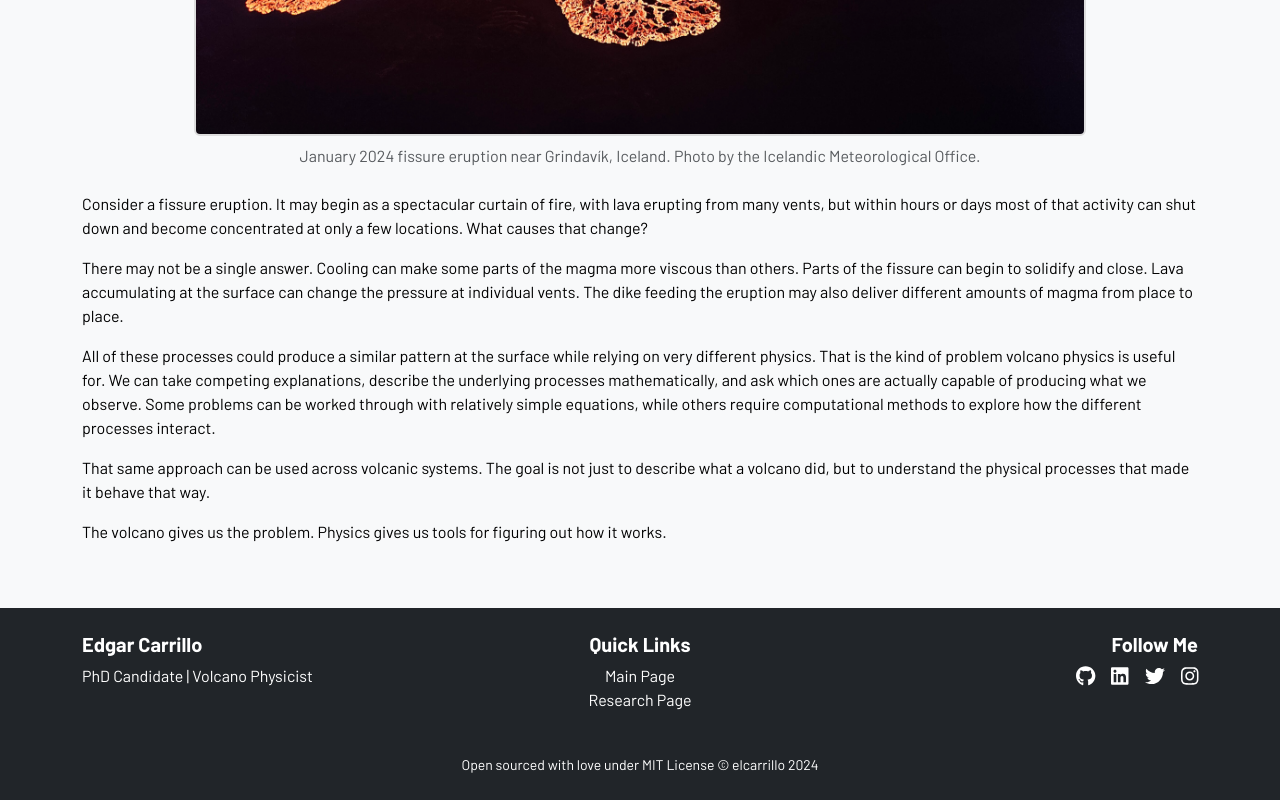
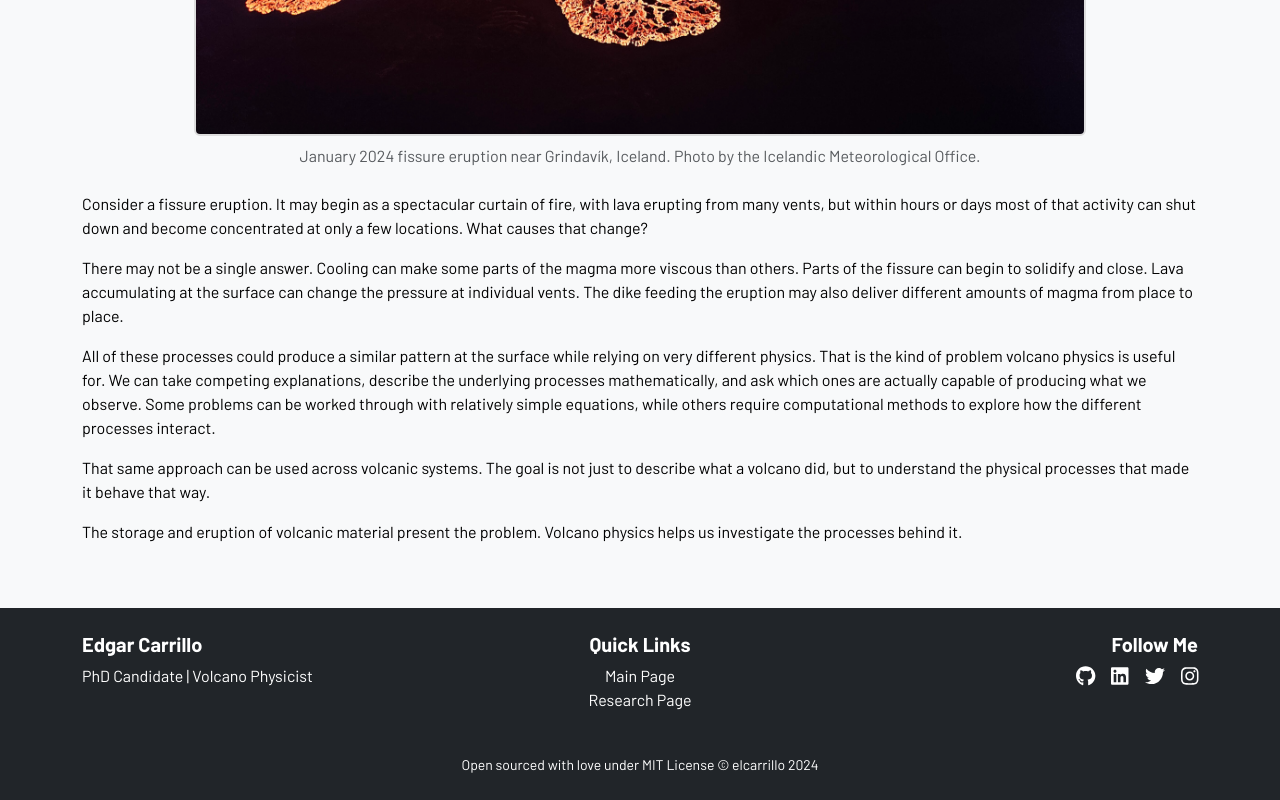
Before and after one commit to elcarrillo/portfolio, a Next.js app: page /updates/volcano-physics in a window 1280 px wide. Shown: the part 736-1536 px from the top of the page. Built offline with nearby package versions, Linux system fonts and the light colour scheme.

Commit message:
blog post edit

```diff
--- a/pages/updates/volcano-physics.js
+++ b/pages/updates/volcano-physics.js
@@ -84,9 +84,7 @@ const VolcanoPhysics = () => (
       </p>
 
       <p>
-        The volcano gives us the problem. Physics gives us tools for figuring
-        out how it works.
-      </p>
+    The storage and eruption of volcanic material present the problem. Volcano physics helps us investigate the processes behind it.      </p>
     </div>
 
     <Footer />
```
